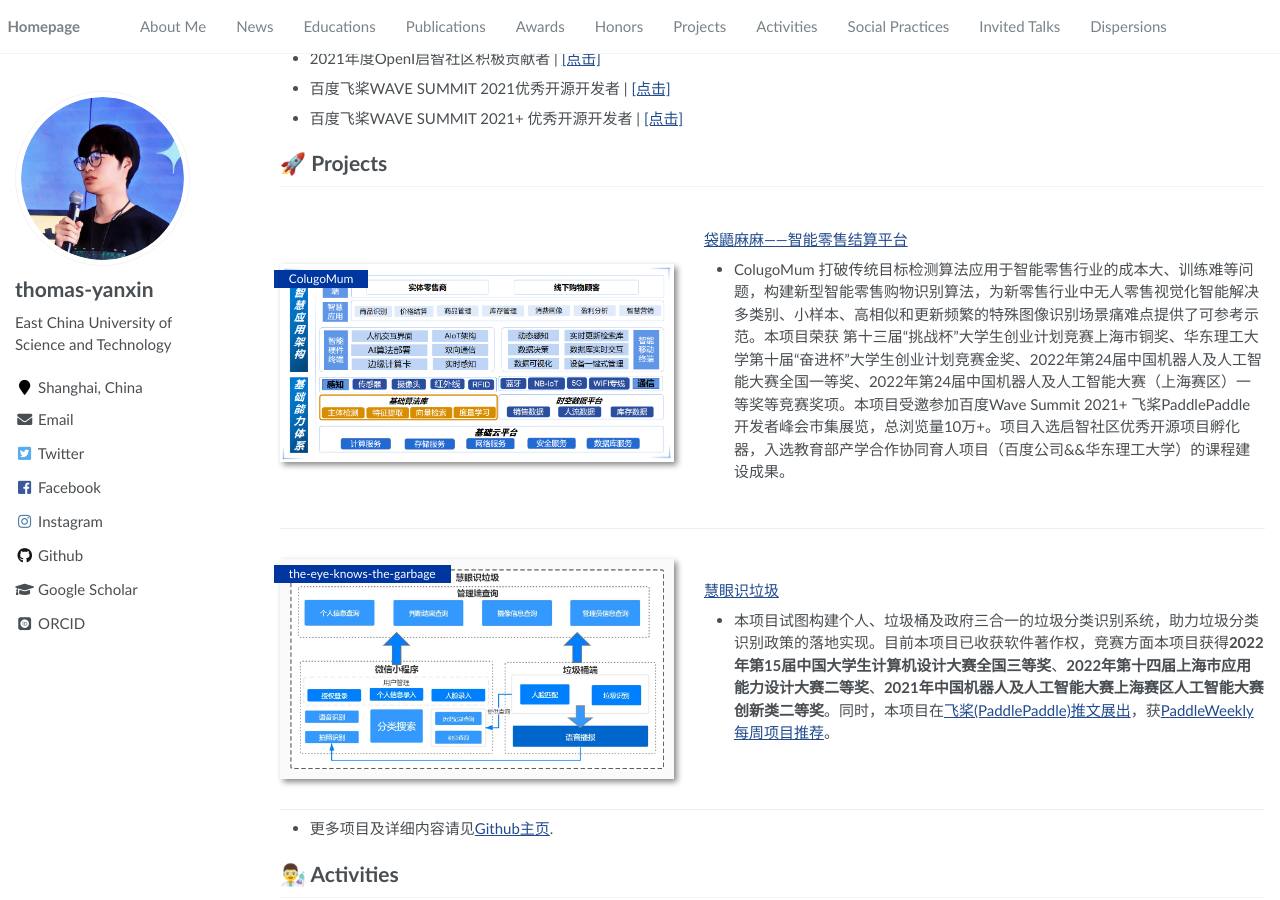
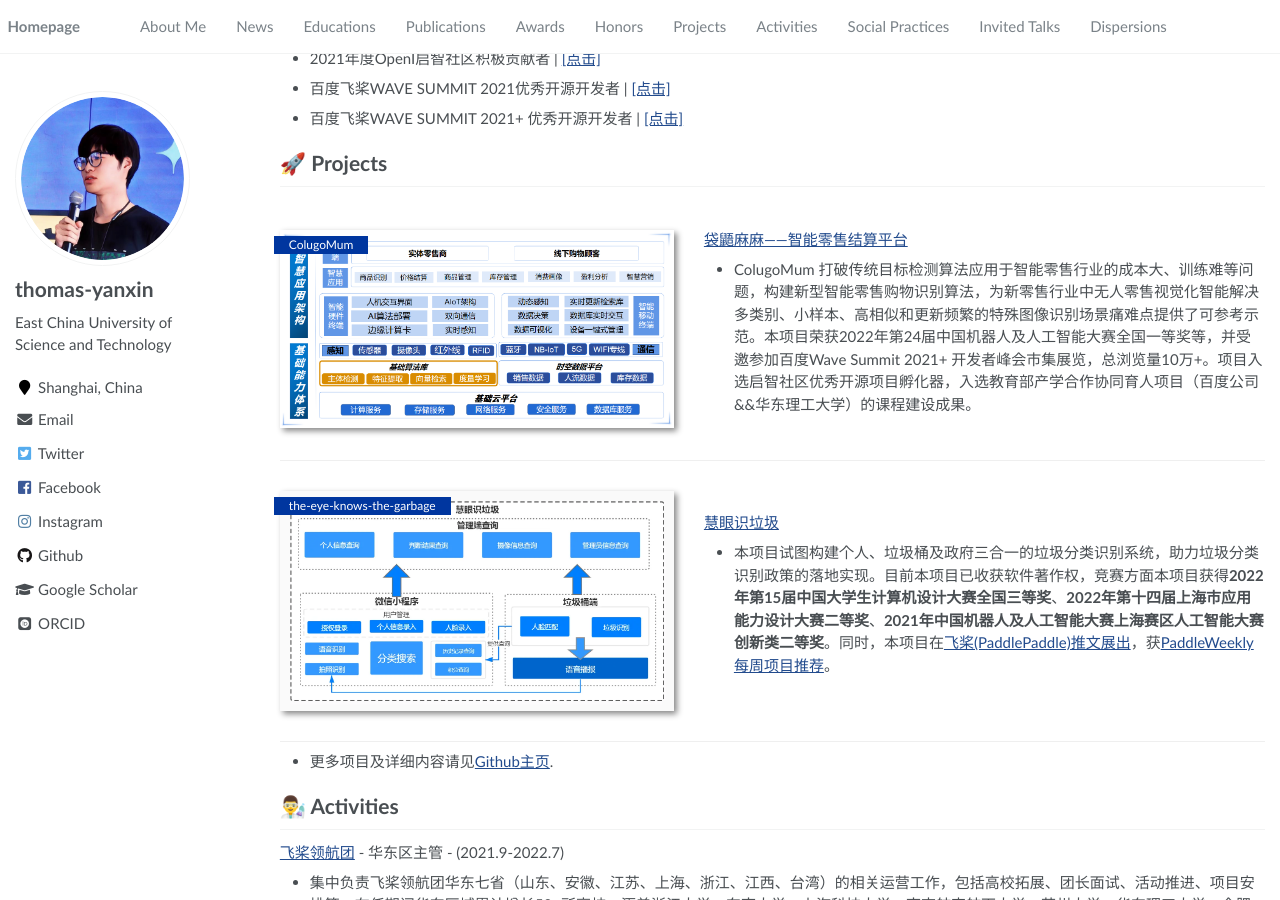
Before and after one commit to thomas-yanxin/thomas-yanxin.github.io, a Jekyll site: the page built from _pages/about.md, in a window 1280 px wide and 900 px high, scrolled down 1705 px. Built offline with Jekyll 4.4.1, drawn with Linux system fonts in a browser that asks for light colours; some web fonts are replaced.

Commit message:
Update about.md

```diff
--- a/_pages/about.md
+++ b/_pages/about.md
@@ -114,7 +114,7 @@
 
 [袋鼯麻麻——智能零售结算平台](https://github.com/thomas-yanxin/Smart_container)
 
-- ColugoMum 打破传统目标检测算法应用于智能零售行业的成本大、训练难等问题，构建新型智能零售购物识别算法，为新零售行业中无人零售视觉化智能解决多类别、小样本、高相似和更新频繁的特殊图像识别场景痛难点提供了可参考示范。本项目荣获 第十三届“挑战杯”大学生创业计划竞赛上海市铜奖、华东理工大学第十届“奋进杯”大学生创业计划竞赛金奖、2022年第24届中国机器人及人工智能大赛全国一等奖、2022年第24届中国机器人及人工智能大赛（上海赛区）一等奖等竞赛奖项。本项目受邀参加百度Wave Summit 2021+ 飞桨PaddlePaddle开发者峰会市集展览，总浏览量10万+。项目入选启智社区优秀开源项目孵化器，入选教育部产学合作协同育人项目（百度公司&&华东理工大学）的课程建设成果。
+- ColugoMum 打破传统目标检测算法应用于智能零售行业的成本大、训练难等问题，构建新型智能零售购物识别算法，为新零售行业中无人零售视觉化智能解决多类别、小样本、高相似和更新频繁的特殊图像识别场景痛难点提供了可参考示范。本项目荣获2022年第24届中国机器人及人工智能大赛全国一等奖等，并受邀参加百度Wave Summit 2021+ 开发者峰会市集展览，总浏览量10万+。项目入选启智社区优秀开源项目孵化器，入选教育部产学合作协同育人项目（百度公司&&华东理工大学）的课程建设成果。
 </div>
 </div>
 
```
